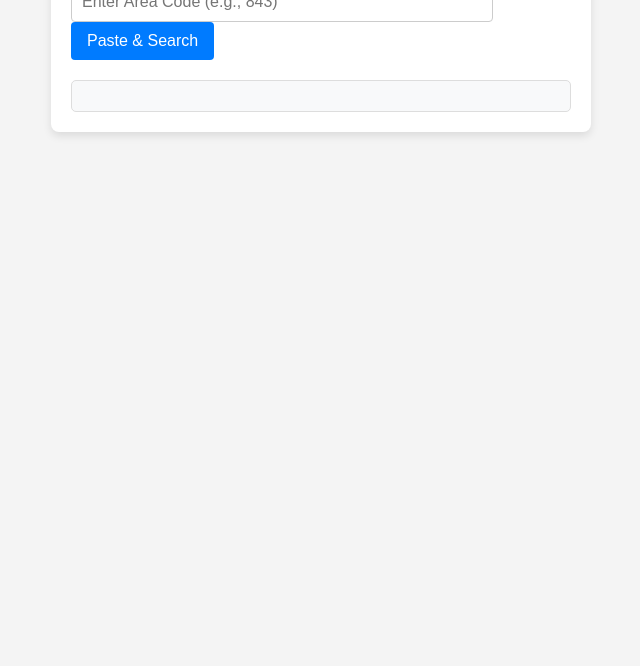
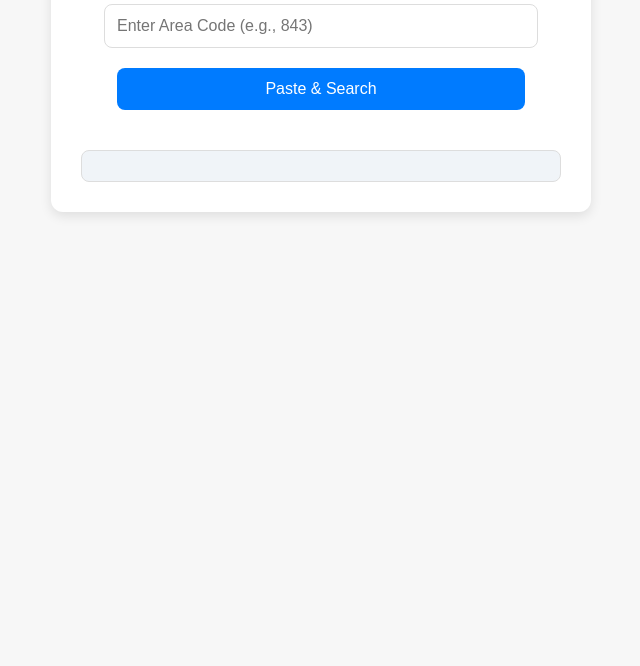
Before and after one commit to Ahmed-4a/Location, a plain HTML site: page index.html in a window 1280 px wide. Shown: the part 134-800 px from the top of the page, without its empty margins (319-959 px from the left). Drawn offline with Linux system fonts and the light colour scheme.

Commit message:
Update index.html

```diff
--- a/index.html
+++ b/index.html
@@ -6,55 +6,86 @@
     <title>Area Code Search</title>
     <style>
         body {
-            font-family: Arial, sans-serif;
-            background-color: #f4f4f4;
-            padding: 20px;
+            font-family: 'Roboto', sans-serif;
+            background-color: #f7f7f7;
+            margin: 0;
+            padding: 0;
         }
+
         .container {
-            max-width: 500px;
-            margin: 0 auto;
-            background-color: #fff;
-            padding: 20px;
+            max-width: 480px;
+            margin: 40px auto;
+            background-color: #ffffff;
+            padding: 30px;
+            border-radius: 12px;
+            box-shadow: 0 4px 12px rgba(0, 0, 0, 0.1);
+            text-align: center;
+        }
+
+        h2 {
+            color: #333;
+            font-size: 24px;
+            margin-bottom: 20px;
+        }
+
+        input[type="text"] {
+            width: 85%;
+            padding: 12px;
+            font-size: 16px;
+            border: 1px solid #ddd;
             border-radius: 8px;
-            box-shadow: 0 4px 8px rgba(0, 0, 0, 0.1);
-        }
-        h2 {
-            text-align: center;
-            color: #333;
-        }
-        input[type="text"] {
-            width: 80%;
-            padding: 10px;
-            font-size: 16px;
-            border: 1px solid #ccc;
-            border-radius: 4px;
-            margin-right: 10px;
+            margin-bottom: 20px;
             transition: border-color 0.3s ease;
         }
+
         input[type="text"]:focus {
             border-color: #007BFF;
             outline: none;
         }
+
         input[type="button"] {
-            padding: 10px 16px;
+            width: 85%;
+            padding: 12px;
             font-size: 16px;
             background-color: #007BFF;
             color: #fff;
             border: none;
-            border-radius: 4px;
+            border-radius: 8px;
             cursor: pointer;
-            transition: background-color 0.3s ease;
+            transition: background-color 0.3s ease, transform 0.2s ease;
+            margin-bottom: 20px;
         }
+
         input[type="button"]:hover {
             background-color: #0056b3;
+            transform: scale(1.05);
         }
+
         .result {
             margin-top: 20px;
             padding: 15px;
-            background-color: #f8f9fa;
-            border-radius: 5px;
+            background-color: #f0f4f8;
+            border-radius: 8px;
             border: 1px solid #ddd;
+            color: #333;
             font-size: 14px;
+            text-align: left;
+        }
+
+        .result p {
+            margin: 8px 0;
+        }
+
+        .error {
+            color: #e74c3c;
+        }
+
+        .success {
+            color: #27ae60;
+        }
+
+        .empty {
+            color: #95a5a6;
         }
     </style>
 </head>
@@ -62,10 +93,8 @@
 
     <div class="container">
         <h2>Area Code Search</h2>
-        <div>
-            <input type="text" id="areaCode" placeholder="Enter Area Code (e.g., 843)">
-            <input type="button" value="Paste & Search" onclick="pasteAndSearch()">
-        </div>
+        <input type="text" id="areaCode" placeholder="Enter Area Code (e.g., 843)">
+        <input type="button" value="Paste & Search" onclick="pasteAndSearch()">
 
         <div class="result" id="result">
             <!-- Results will appear here -->
@@ -94,31 +123,27 @@
             { code: "407-321", company: "Exploria Travel", location: "Orlando, FL" }
         ];
 
-        // This function handles the pasting from the clipboard and the search.
         async function pasteAndSearch() {
             const areaCodeInput = document.getElementById('areaCode');
             const resultDiv = document.getElementById('result');
             resultDiv.innerHTML = '';  // Clear any previous results
 
             try {
-                // Attempt to read from the clipboard
                 const clipboardText = await navigator.clipboard.readText();
-                areaCodeInput.value = clipboardText;  // Paste clipboard content into the input
-
-                // Call the search function to search based on the pasted text
+                areaCodeInput.value = clipboardText; // Paste clipboard content into the input field
                 searchAreaCode();
             } catch (error) {
-                resultDiv.innerHTML = '<p style="color: red;">Failed to read from clipboard. Please ensure you have copied text first.</p>';
+                resultDiv.innerHTML = '<p class="error">Failed to read from clipboard. Ensure you have copied text first.</p>';
             }
         }
 
         function searchAreaCode() {
             const areaCodeInput = document.getElementById('areaCode').value.trim();
             const resultDiv = document.getElementById('result');
-            resultDiv.innerHTML = '';  // Clear any previous results
+            resultDiv.innerHTML = ''; // Clear any previous results
 
             if (areaCodeInput === '') {
-                resultDiv.innerHTML = '<p style="color: red;">Please enter an area code to search.</p>';
+                resultDiv.innerHTML = '<p class="error">Please enter an area code to search.</p>';
                 return;
             }
 
@@ -131,8 +156,9 @@
                         <strong>Location:</strong> ${entry.location}</p>
                     `;
                 });
+                resultDiv.classList.add('success');
             } else {
-                resultDiv.innerHTML = '<p style="color: red;">No results found for this area code.</p>';
+                resultDiv.innerHTML = '<p class="empty">No results found for this area code.</p>';
             }
         }
     </script>
```
